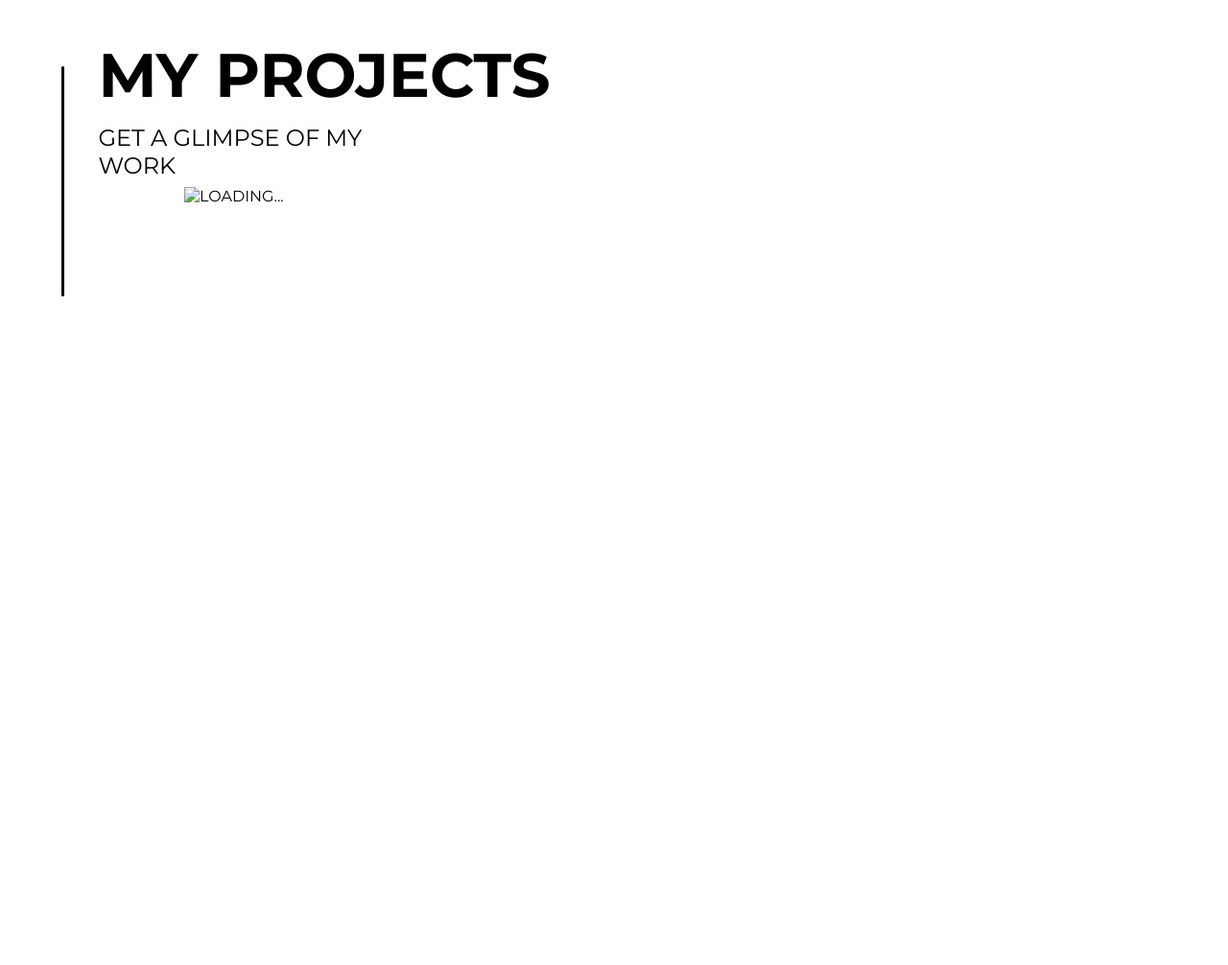
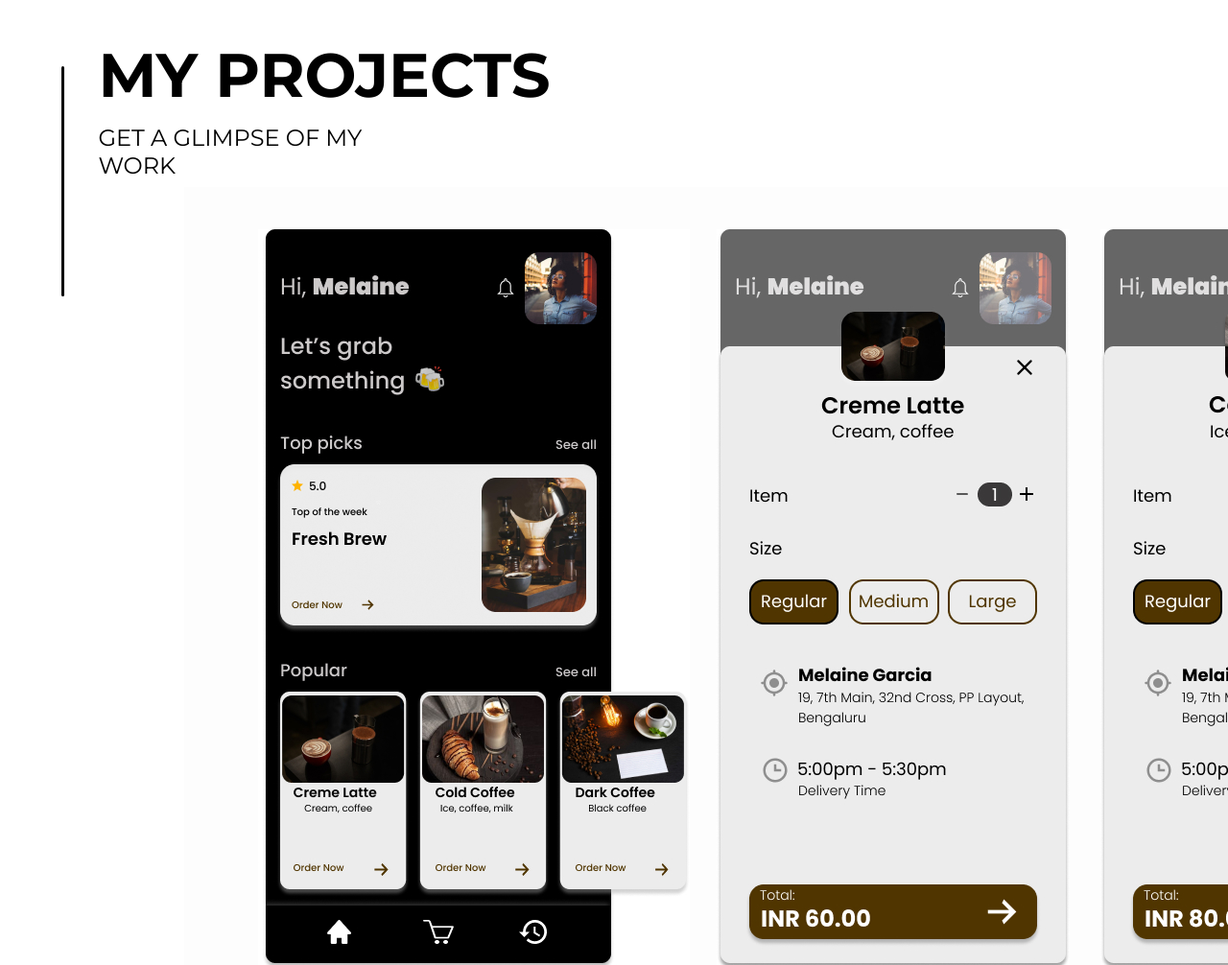
Before and after one commit to varunization/VarunCuntoor, a plain HTML site: page index.html in a window 1280 px wide. Shown: the part 2149-3155 px from the top of the page at 96% size. Before the commit the page ends 3088 px from the top, so only its background shows below. Drawn offline with Linux system fonts and the light colour scheme; files whose address does not match are found by name.

Commit message:
Update index.html

```diff
--- a/index.html
+++ b/index.html
@@ -55,7 +55,7 @@
       <p>Get a glimpse of my work</p>
       <div class="Project-coffee">
         <div class="zoom">
-        <img src="Images\Project coffee.png" alt="Loading...">
+        <img src="Project coffee.png" alt="Loading...">
         </div>
       </div>
       <div class="Project-box"></div>
```
